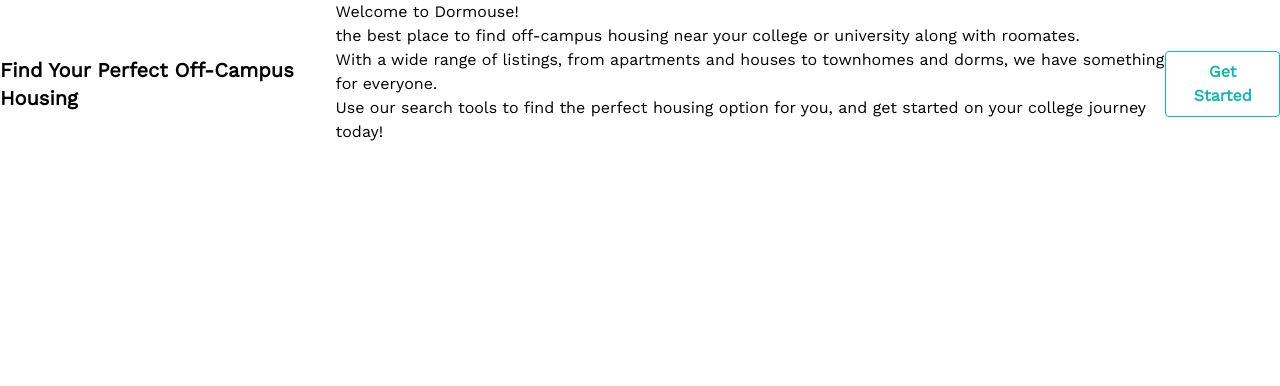
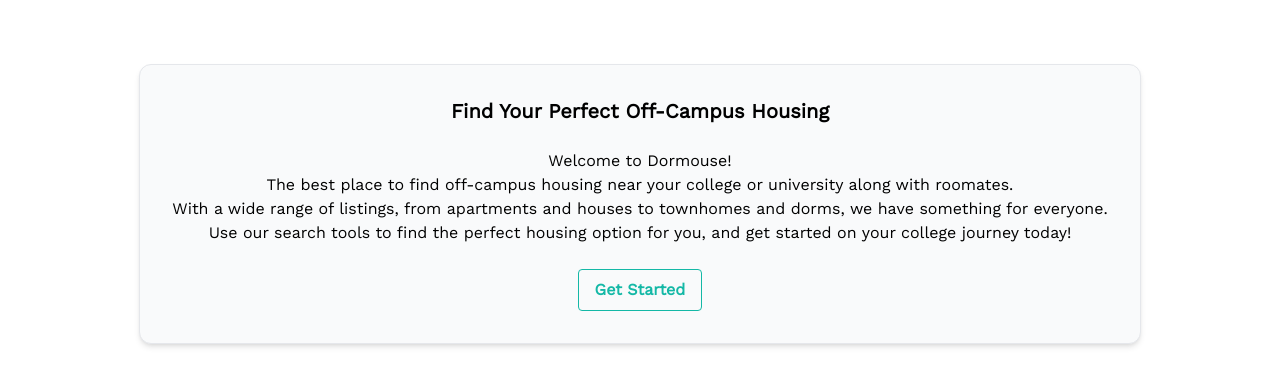
Before and after one commit to PrathamMehta08/falconhacks-2022, a Flask app: page / in a window 1280 px wide. Shown: the part 64-450 px from the top of the page. Run offline with Flask 2, Linux system fonts and the light colour scheme; style sheets or scripts are compiled from the project's sources.

Commit message:
Update index.html

```diff
--- a/templates/index.html
+++ b/templates/index.html
@@ -1,17 +1,22 @@
 {% extends "base.html" %}
 {% block title %}Dormouse{% endblock %}
-
 {% block content %}
-<div class="flex justify-center items-center">
-<h2 class="text-xl"><b>Find Your Perfect Off-Campus Housing</b></h2></br>
-<div class="font-lighter">
-<p>Welcome to Dormouse!</p>
-<p>the best place to find off-campus housing near your college or university along with roomates.</p>
-<p>With a wide range of listings, from apartments and houses to townhomes and dorms, we have something for everyone.</p>
-<p>Use our search tools to find the perfect housing option for you, and get started on your college journey today!</p></br>
-</div>
-<button class="bg-transparent hover:bg-teal-500 text-teal-500 font-semibold hover:text-white py-2 px-4 border border-teal-500 hover:border-transparent rounded">
-  Get Started
-</button>
+<div style="flex-direction: column;" class="flex justify-center items-center mt-8">
+    <div style="flex-direction: column;" class="flex justify-center items-center mt-8 bg-gray-50 p-8 rounded-xl shadow-md border border-black-500">
+        <h2 class="text-xl"><b>Find Your Perfect Off-Campus Housing</b></h2>
+        </br>
+        <div style="flex-direction: column;" class="flex justify-center items-center font-lighter">
+            <p class = "items-center">Welcome to Dormouse!</p>
+            <p>The best place to find off-campus housing near your college or university along with roomates.</p>
+            <p>With a wide range of listings, from apartments and houses to townhomes and dorms, we have something for everyone.</p>
+            <p>Use our search tools to find the perfect housing option for you, and get started on your college journey today!</p>
+            </br>
+        </div>
+        <a href="/signup">
+        <button class="bg-transparent hover:bg-teal-500 text-teal-500 font-semibold hover:text-white py-2 px-4 border border-teal-500 hover:border-transparent rounded">
+        Get Started
+        </button>
+        </a>
+    </div>
 </div>
 {% endblock %}
```
